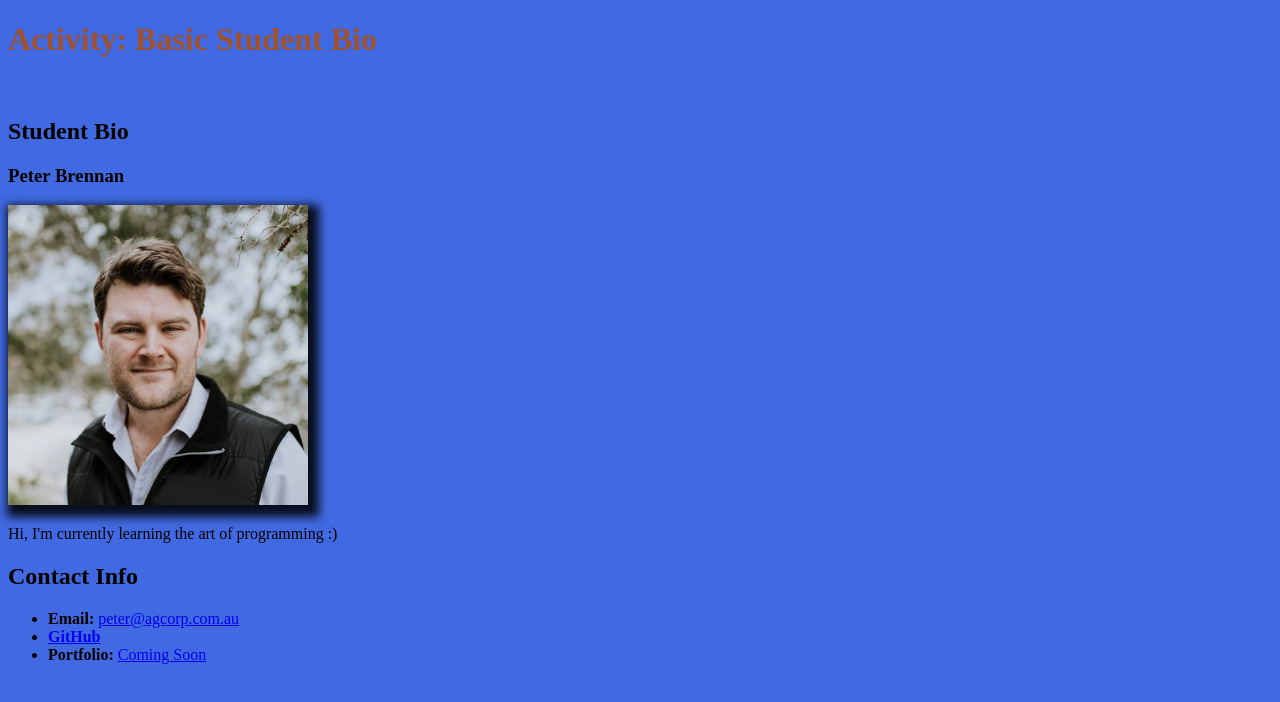
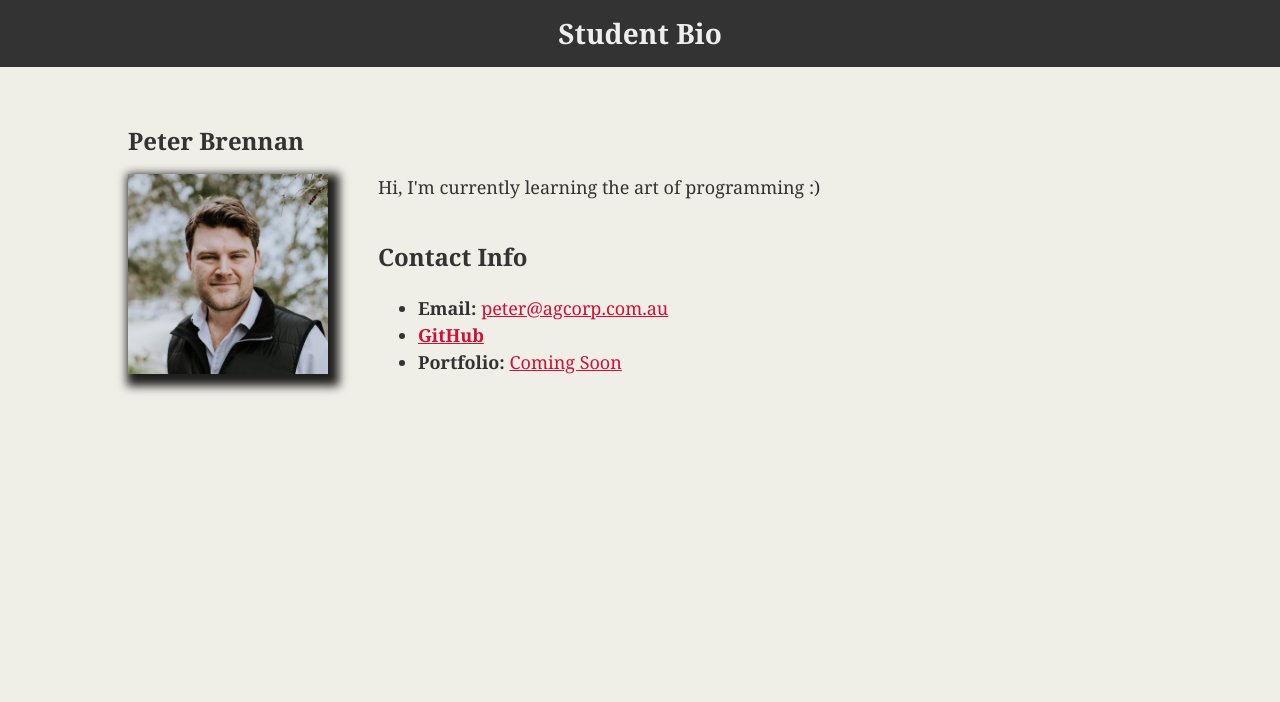
Before and after one commit to Pete331/Petes-Old-Bio, a plain HTML site: page index.html in a window 1280 px wide. Drawn offline with Linux system fonts and the light colour scheme.

Commit message:
updated my bio css

```diff
--- a/index.html
+++ b/index.html
@@ -4,21 +4,20 @@
     <meta charset="UTF-8">
     <meta name="viewport" content="width=device-width, initial-scale=1.0">
     <meta http-equiv="X-UA-Compatible" content="ie=edge">
-    <link rel="stylesheet" href="main.css">
+    <link rel="stylesheet" href="styles.css">
     <title>Peter Brennan | Developer</title>
 </head>
 <body>
-    <header class="main-header">
-        <h1>Activity: Basic Student Bio</h1>
+    <header>
+        <h1>Student Bio</h1>
     </header>
 
-    <br>
-    <h2>Student Bio</h2>
+    <div class="container">
 
-    <section>
-        <h3>Peter Brennan</h3>
+        <section id="my-bio">
+            <h2>Peter Brennan</h2>
             <img
-            id="my-pic"
+                id="bio-image"
                 height="auto"
                 width="300px"
                 src="./files/profile.png"
@@ -27,12 +26,14 @@
             <p>Hi, I'm currently learning the art of programming :)</p>
         </section>
 
+        <section id="contact-info">
             <h2>Contact Info</h2>
             <ul>
                 <li><strong>Email:</strong> <a href="#"> peter@agcorp.com.au</a></li>
                 <li><a href="https://github.com/Pete331"> <strong>GitHub</strong></a></li>
                 <li><strong>Portfolio:</strong> <a href="#"> Coming Soon</a></li>
             </ul>
-
+        </section>
+    </div>
 </body>
 </html>
--- a/main.css
+++ /dev/null
@@ -1,13 +0,0 @@
-body {
-    background-color: royalblue;
-}
-
-.main-header {
-    font-weight: bold;
-    color: sienna;
-}
-
-#my-pic {
-    -webkit-box-shadow: 5px 6px 9px 6px rgba(0,0,0,0.87);
-    box-shadow: 5px 6px 9px 6px rgba(0,0,0,0.87);
-}
--- /dev/null
+++ b/styles.css
@@ -0,0 +1,56 @@
+body {
+    background-color: #efeee7;
+    font-family: Georgia,"Times New Roman",Times,serif;
+    color: #333333;
+    margin: 0;
+    padding: 0;
+    font-size: 18px;
+    line-height: 150%;
+}
+
+header {
+    font-weight: bold;
+    background-color: #333333;
+}
+
+h1 {
+    color: #eee;
+    font-size: 28px;
+    margin: 0;
+    margin-bottom: 20px;
+    padding: 20px 0;
+    text-align: center;
+}
+
+h2 {
+    font-size: 24px;
+}
+
+.container {
+    width: 1024px;
+    padding: 20px;
+    margin: 0 auto;
+}
+
+#main-bio {
+    float: left;
+    width: 70%;
+}
+
+#contact-info {
+    width: 30%;
+    line-height: 1.5;
+    float: left;
+}
+
+#contact-info a {
+    color: #d21034;
+}
+
+#bio-image {
+    float: left;
+    width: 200px;
+    margin-right: 50px;
+    -webkit-box-shadow: 5px 6px 9px 6px rgba(0,0,0,0.87);
+    box-shadow: 5px 6px 9px 6px rgba(0,0,0,0.87);
+}
```
Lines whose indentation alone changed are shown as unchanged.
